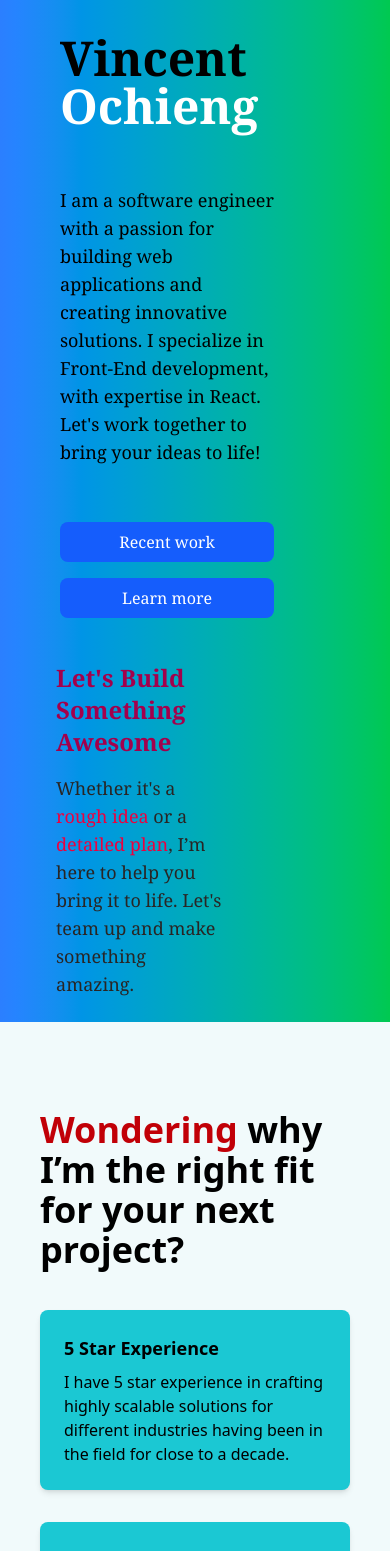
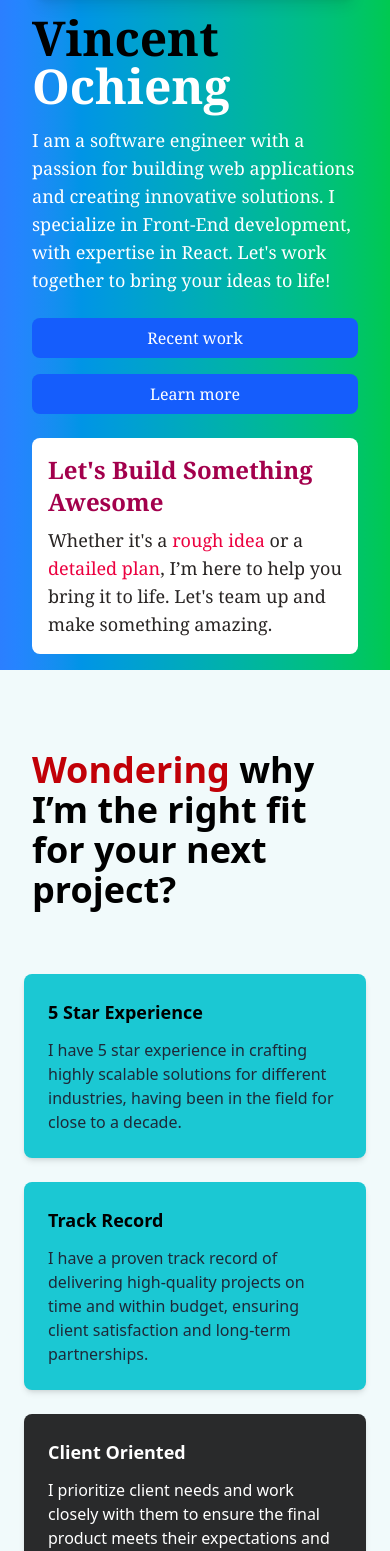
Before and after one commit to VIN9CENT/my-portfolio, a React (Vite) app: page / in a window 390 px wide. Shown: the part 311-1862 px from the top of the page. Built offline with nearby package versions, Linux system fonts and the light colour scheme.

Commit message:
Added consistent spacing

```diff
--- a/src/components/Content.jsx
+++ b/src/components/Content.jsx
@@ -4,49 +4,62 @@ import { projects } from "../data/projects";
 const Content = () => {
   return (
     <>
-      <section id="about" aria-label="About me" className="bg-[#F1FAFB] p-10">
+      <section
+        id="about"
+        aria-label="About me"
+        className="bg-[#F1FAFB] py-20 px-6"
+      >
         <div className="flex flex-col md:flex-row justify-start items-start gap-10 max-w-7xl mx-auto">
           <div className="flex-1">
-            <h1 className="text-4xl font-bold pt-12">
-              <span className="text-red-700">Wondering</span> why I’m the right fit for your next project?
+            <h1 className="text-4xl font-bold mb-6 px-2">
+              <span className="text-red-700">Wondering</span> why I’m the right
+              fit for your next project?
             </h1>
           </div>
-          <div className="grid grid-cols-1 sm:grid-cols-2 gap-8">
+
+          <div className="grid grid-cols-1 sm:grid-cols-2 gap-6 w-full">
             <div className="bg-[#1BC8D3] p-6 rounded-lg shadow-md">
-              <h2 className="font-bold text-lg mb-2">5 Star Experience</h2>
-              <p>
-                I have 5 star experience in crafting highly scalable solutions for different industries
-                having been in the field for close to a decade.
+              <h2 className="font-bold text-lg mb-3">5 Star Experience</h2>
+              <p className="text-base text-gray-800">
+                I have 5 star experience in crafting highly scalable solutions
+                for different industries, having been in the field for close to
+                a decade.
               </p>
             </div>
+
             <div className="bg-[#1BC8D3] p-6 rounded-lg shadow-md">
-              <h2 className="font-bold text-lg mb-2">Track Record</h2>
-              <p>
-                I have a proven track record of delivering high-quality projects on time and within budget,
-                ensuring client satisfaction and long-term partnerships.
+              <h2 className="font-bold text-lg mb-3">Track Record</h2>
+              <p className="text-base text-gray-800">
+                I have a proven track record of delivering high-quality projects
+                on time and within budget, ensuring client satisfaction and
+                long-term partnerships.
               </p>
             </div>
+
             <div className="bg-[#292A2B] text-white p-6 rounded-lg shadow-md">
-              <h2 className="font-bold text-lg mb-2">Client Oriented</h2>
-              <p>
-                I prioritize client needs and work closely with them to ensure the final product meets their
-                expectations and business goals.
+              <h2 className="font-bold text-lg mb-3">Client Oriented</h2>
+              <p className="text-base">
+                I prioritize client needs and work closely with them to ensure
+                the final product meets their expectations and business goals.
               </p>
             </div>
+
             <div className="bg-[#292A2B] text-white p-6 rounded-lg shadow-md">
-              <h2 className="font-bold text-lg mb-2">Long-term Support</h2>
-              <p>
-                I offer ongoing support and maintenance to ensure your project remains up-to-date, secure,
-                and functional for the long term.
+              <h2 className="font-bold text-lg mb-3">Long-term Support</h2>
+              <p className="text-base">
+                I offer ongoing support and maintenance to ensure your project
+                remains up-to-date, secure, and functional for the long term.
               </p>
             </div>
           </div>
         </div>
       </section>
 
-      <section id="projects" className="py-20 bg-white">
-        <h1 className="text-4xl font-bold text-center mb-10">Recent Projects</h1>
-        <div className="grid grid-cols-1 sm:grid-cols-2 md:grid-cols-3 lg:grid-cols-4 gap-8 px-6 max-w-7xl mx-auto">
+      <section id="projects" className="py-20 bg-white px-6">
+        <h1 className="text-4xl font-bold text-center mb-12 px-2">
+          Recent Projects
+        </h1>
+        <div className="grid grid-cols-1 sm:grid-cols-2 md:grid-cols-3 lg:grid-cols-4 gap-8 max-w-7xl mx-auto">
           {projects.map((project) => (
             <article
               key={project.id}
@@ -59,11 +72,11 @@ const Content = () => {
                 loading="lazy"
               />
               <div className="p-4">
-                <h2 className="text-xl font-bold mb-2">{project.title}</h2>
-                <p className="text-gray-700 mb-2">{project.description}</p>
+                <h2 className="text-xl font-bold mb-3">{project.title}</h2>
+                <p className="text-gray-700 mb-4">{project.description}</p>
                 <a
                   href={project.link}
-                  className="text-blue-600 hover:underline"
+                  className="inline-block bg-blue-600 text-white px-4 py-2 rounded hover:bg-blue-800 transition"
                   target="_blank"
                   rel="noopener noreferrer"
                 >
--- a/src/components/Footer.jsx
+++ b/src/components/Footer.jsx
@@ -7,14 +7,16 @@ const Footer = () => {
     <footer>
       <section
         id="contacts"
-        className="bg-gray-900 text-gray-300 py-8 px-6 mt-12"
+        className="bg-gray-900 text-gray-300 py-16 px-6 mt-20"
       >
-        <div className="max-w-6xl mx-auto text-center mb-8">
-          <h1 className="text-2xl font-bold">Contact Me</h1>
-          <p className="text-lg">Feel free to reach out through any of the platforms below:</p>
+        <div className="max-w-6xl mx-auto text-center mb-10 px-4">
+          <h1 className="text-3xl font-bold mb-4">Contact Me</h1>
+          <p className="text-lg">
+            Feel free to reach out through any of the platforms below:
+          </p>
         </div>
-        <div className="max-w-6xl mx-auto flex flex-col sm:flex-row justify-between items-center space-y-4 sm:space-y-0">
-          <div className="text-sm">
+        <div className="max-w-6xl mx-auto flex flex-col sm:flex-row justify-between items-center gap-6 px-4">
+          <div className="text-sm text-gray-400">
             &copy; {new Date().getFullYear()} Vincent Ochieng. All rights
             reserved.
           </div>
--- a/src/components/Hero.jsx
+++ b/src/components/Hero.jsx
@@ -1,5 +1,5 @@
-import React from 'react'
-import jefferson from '../images/jefferson.jpg'
+import React from "react";
+import jefferson from "../images/jefferson.jpg";
 
 const Hero = () => {
   const scrollToSection = (id) => {
@@ -10,27 +10,29 @@ const Hero = () => {
   };
 
   return (
-    <>
-      <div className="w-full min-h-screen pt-24 sm:pt-28 font-serif bg-gradient-to-r from-blue-500 to-green-500 flex flex-col lg:flex-row justify-between items-center overflow-hidden px-4" >
-        <div className="max-w-xs ml-6 sm:max-w-sm md:max-w-md lg:max-w-lg w-full h-auto">
+    <div className="w-full min-h-screen pt-24 sm:pt-28 font-serif bg-gradient-to-r from-blue-500 to-green-500 flex flex-col lg:flex-row items-center gap-x-32 px-4">
+      <div className="flex max-w-xs sm:max-w-sm md:max-w-md lg:max-w-lg w-full h-auto">
         <img
           src={jefferson}
           alt="Vincent Ochieng"
           width={500}
-            className="w-full h-auto object-contain"
+          className="w-full h-auto object-contain rounded-lg shadow-lg hover:shadow-2xl transition-shadow duration-300"
         />
       </div>
-        <div className="flex flex-col justify-center ml-2 mr-16 p-2">
-          <h1 className="text-5xl font-bold m-5 p-2">
+
+      <div className="flex flex-col justify-center p-4">
+        <h1 className="text-5xl font-bold mb-4">
           Vincent <span className="text-white">Ochieng</span>
         </h1>
-          <p className="max-w-96 text-lg m-5 p-2">
-            I am a software engineer with a passion for building web
-            applications and creating innovative solutions. I specialize in
-            Front-End development, with expertise in React. Let's work together
-            to bring your ideas to life!
+
+        <p className="max-w-prose text-lg mb-6 text-white">
+          I am a software engineer with a passion for building web applications
+          and creating innovative solutions. I specialize in Front-End
+          development, with expertise in React. Let's work together to bring
+          your ideas to life!
         </p>
-          <div className="flex flex-col sm:flex-row gap-4 m-5 p-2">
+
+        <div className="flex flex-col sm:flex-row gap-4 mb-6">
           <button
             onClick={() => scrollToSection("projects")}
             className="bg-blue-600 text-white px-4 py-2 rounded-lg hover:bg-blue-800 transition duration-300"
@@ -44,20 +46,19 @@ const Hero = () => {
             Learn more
           </button>
         </div>
-          <div className="flex flex-col justify-center ml-2 mr-16 p-2">
-            <h2 className="text-2xl font-bold text-pink-800 p-2">
+
+        <div className="p-4 bg-white bg-opacity-20 rounded-lg">
+          <h2 className="text-2xl font-bold text-pink-800 mb-2">
             Let's Build Something Awesome
           </h2>
-            <p className="max-w-96 p-2 text-lg text-stone-800">
-              Whether it's a <span className="text-rose-600"> rough idea </span>{" "}
-              or a <span className="text-rose-600">detailed plan</span>, I’m
-              here to help you bring it to life. Let's team up and make
-              something amazing.
+          <p className="max-w-prose text-lg text-stone-800">
+            Whether it's a <span className="text-rose-600">rough idea</span> or
+            a <span className="text-rose-600">detailed plan</span>, I’m here to
+            help you bring it to life. Let's team up and make something amazing.
           </p>
         </div>
       </div>
     </div>
-    </>
   );
 };
 
```
Lines whose indentation alone changed are shown as unchanged.
